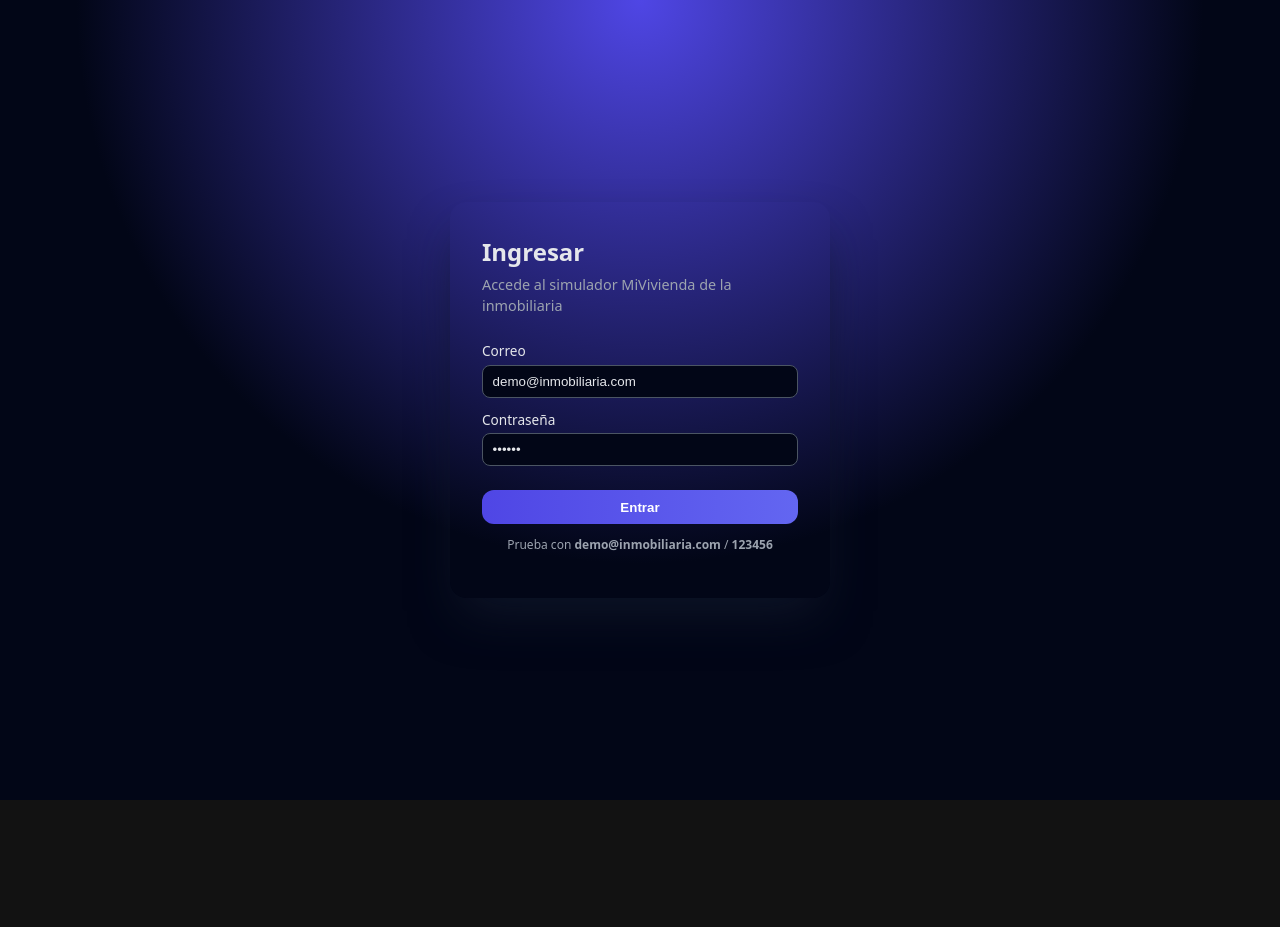
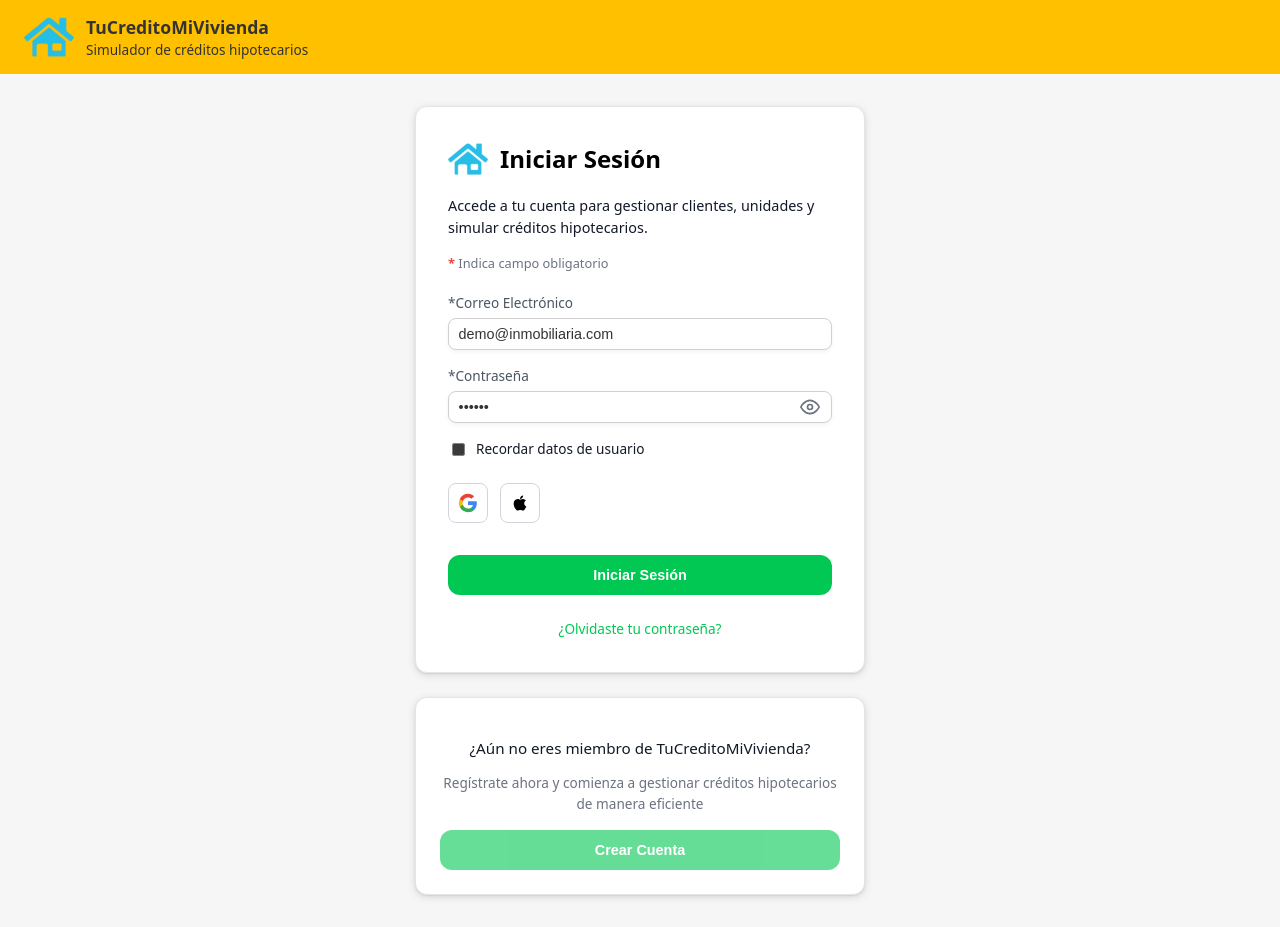
Before and after one commit to 1ASI0642-2520-6151-tucreditomivivienda/tucreditomivivienda-app, a Vue app: page /login in a window 1280 px wide. Before the commit the page ends 800 px from the top, so only its background shows below. Built offline with nearby package versions, Linux system fonts and the light colour scheme.

Commit message:
feat: enhance LoginView with new design elements and functionality; add password visibility toggle and remember me option

```diff
--- a/src/views/auth/LoginView.vue
+++ b/src/views/auth/LoginView.vue
@@ -7,6 +7,8 @@
 const password = ref('123456')
 const loading = ref(false)
 const errorMessage = ref('')
+const showPassword = ref(false)
+const rememberMe = ref(false)
 
 const authStore = useAuthStore()
 const router = useRouter()
@@ -28,33 +30,118 @@
 
 <template>
   <div class="login-page">
-    <div class="card">
-      <h1>Ingresar</h1>
-      <p class="subtitle">Accede al simulador MiVivienda de la inmobiliaria</p>
+    <!-- Header amarillo -->
+    <header class="header">
+      <div class="header-left">
+        <img src="/home.svg" alt="Logo" class="logo-icon" />
+        <div class="logo-text">
+          <span class="logo">TuCreditoMiVivienda</span>
+          <span class="tagline">Simulador de créditos hipotecarios</span>
+        </div>
+      </div>
+    </header>
+
+    <!-- Contenido principal -->
+    <div class="content">
+      <div class="login-card">
+        <div class="card-header">
+          <img src="/home.svg" alt="Logo" class="card-icon" />
+          <h1>Iniciar Sesión</h1>
+        </div>
+
+        <p class="intro-text">
+          Accede a tu cuenta para gestionar clientes, unidades y simular créditos hipotecarios.
+        </p>
+
+        <p class="mandatory-hint">
+          <span class="asterisk">*</span> Indica campo obligatorio
+        </p>
 
         <form @submit.prevent="handleSubmit" class="form">
-        <label>
-          Correo
-          <input v-model="email" type="email" required />
+          <label class="field">
+            <span class="label">*Correo Electrónico</span>
+            <input
+              v-model="email"
+              type="email"
+              required
+              class="input"
+              placeholder="correo@ejemplo.com"
+            />
           </label>
 
-        <label>
-          Contraseña
-          <input v-model="password" type="password" required />
+          <label class="field">
+            <span class="label">*Contraseña</span>
+            <div class="password-wrapper">
+              <input
+                v-model="password"
+                :type="showPassword ? 'text' : 'password'"
+                required
+                class="input password-input"
+                placeholder="Ingresa tu contraseña"
+              />
+              <button
+                type="button"
+                class="password-toggle"
+                @click="showPassword = !showPassword"
+                tabindex="-1"
+              >
+                <svg v-if="!showPassword" width="20" height="20" viewBox="0 0 24 24" fill="none" stroke="currentColor" stroke-width="2">
+                  <path d="M1 12s4-8 11-8 11 8 11 8-4 8-11 8-11-8-11-8z"></path>
+                  <circle cx="12" cy="12" r="3"></circle>
+                </svg>
+                <svg v-else width="20" height="20" viewBox="0 0 24 24" fill="none" stroke="currentColor" stroke-width="2">
+                  <path d="M17.94 17.94A10.07 10.07 0 0 1 12 20c-7 0-11-8-11-8a18.45 18.45 0 0 1 5.06-5.94M9.9 4.24A9.12 9.12 0 0 1 12 4c7 0 11 8 11 8a18.5 18.5 0 0 1-2.16 3.19m-6.72-1.07a3 3 0 1 1-4.24-4.24"></path>
+                  <line x1="1" y1="1" x2="23" y2="23"></line>
+                </svg>
+              </button>
+            </div>
           </label>
+
+          <label class="checkbox-field">
+            <input type="checkbox" v-model="rememberMe" />
+            <span>Recordar datos de usuario</span>
+          </label>
+
+          <div class="social-login">
+            <button type="button" class="social-btn google" tabindex="-1">
+              <svg width="20" height="20" viewBox="0 0 24 24">
+                <path fill="#4285F4" d="M22.56 12.25c0-.78-.07-1.53-.2-2.25H12v4.26h5.92c-.26 1.37-1.04 2.53-2.21 3.31v2.77h3.57c2.08-1.92 3.28-4.74 3.28-8.09z"/>
+                <path fill="#34A853" d="M12 23c2.97 0 5.46-.98 7.28-2.66l-3.57-2.77c-.98.66-2.23 1.06-3.71 1.06-2.86 0-5.29-1.93-6.16-4.53H2.18v2.84C3.99 20.53 7.7 23 12 23z"/>
+                <path fill="#FBBC05" d="M5.84 14.09c-.22-.66-.35-1.36-.35-2.09s.13-1.43.35-2.09V7.07H2.18C1.43 8.55 1 10.22 1 12s.43 3.45 1.18 4.93l2.85-2.22.81-.62z"/>
+                <path fill="#EA4335" d="M12 5.38c1.62 0 3.06.56 4.21 1.64l3.15-3.15C17.45 2.09 14.97 1 12 1 7.7 1 3.99 3.47 2.18 7.07l3.66 2.84c.87-2.6 3.3-4.53 6.16-4.53z"/>
+              </svg>
+            </button>
+            <button type="button" class="social-btn apple" tabindex="-1">
+              <svg width="20" height="20" viewBox="0 0 24 24" fill="currentColor">
+                <path d="M17.05 20.28c-.98.95-2.05.88-3.08.4-1.09-.5-2.08-.48-3.24 0-1.44.62-2.2.44-3.06-.4C2.79 15.25 3.51 7.59 9.05 7.31c1.35.07 2.29.74 3.08.8 1.18-.24 2.31-.93 3.57-.84 1.51.12 2.65.72 3.4 1.8-3.12 1.87-2.38 5.98.48 7.13-.57 1.5-1.31 2.99-2.54 4.09l.01-.01zM12.03 7.25c-.15-2.23 1.66-4.07 3.74-4.25.29 2.58-2.34 4.5-3.74 4.25z"/>
+              </svg>
+            </button>
+          </div>
 
           <p v-if="errorMessage" class="error">
             {{ errorMessage }}
           </p>
 
-        <button type="submit" :disabled="loading">
-          {{ loading ? 'Ingresando...' : 'Entrar' }}
+          <button type="submit" class="btn-primary" :disabled="loading">
+            {{ loading ? 'Ingresando...' : 'Iniciar Sesión' }}
           </button>
 
-        <p class="hint">
-          Prueba con <strong>demo@inmobiliaria.com</strong> / <strong>123456</strong>
+          <a href="#" class="forgot-password">¿Olvidaste tu contraseña?</a>
+        </form>
+      </div>
+
+      <!-- Sección de crear cuenta -->
+      <div class="signup-card">
+        <p class="signup-text">
+          ¿Aún no eres miembro de TuCreditoMiVivienda?
         </p>
-      </form>
+        <p class="signup-subtext">
+          Regístrate ahora y comienza a gestionar créditos hipotecarios de manera eficiente
+        </p>
+        <button type="button" class="btn-primary" disabled tabindex="-1">
+          Crear Cuenta
+        </button>
+      </div>
     </div>
   </div>
 </template>
@@ -63,80 +150,299 @@
 .login-page {
   min-height: 100vh;
   display: flex;
-  justify-content: center;
-  align-items: center;
-  background: radial-gradient(circle at top, #4f46e5 0, #020617 55%);
+  flex-direction: column;
+  background: #f6f6f6;
 }
 
-.card {
-  background: #020617020617;
-  border-radius: 1rem;
+/* Header amarillo */
+.header {
+  display: flex;
+  align-items: center;
+  justify-content: flex-start;
+  padding: 0.75rem 1.5rem;
+  background: #ffc000;
+  border-bottom: none;
+}
+
+.header-left {
+  display: flex;
+  align-items: center;
+  gap: 0.75rem;
+}
+
+.logo-icon {
+  width: 50px;
+  height: 50px;
+  flex-shrink: 0;
+}
+
+.logo-text {
+  display: flex;
+  flex-direction: column;
+}
+
+.logo {
+  font-weight: 700;
+  font-size: 1.1rem;
+  color: #333333;
+}
+
+.tagline {
+  font-size: 0.85rem;
+  color: #333333;
+}
+
+/* Contenido principal */
+.content {
+  flex: 1;
+  display: flex;
+  flex-direction: column;
+  align-items: center;
+  justify-content: center;
+  padding: 2rem 1rem;
+  gap: 1.5rem;
+}
+
+/* Card de login */
+.login-card {
+  background: #ffffff;
+  border-radius: 0.75rem;
+  border: 1px solid #e5e5e5;
   padding: 2rem;
   width: 100%;
-  max-width: 380px;
-  box-shadow: 0 25px 50px -12px rgba(15, 23, 42, 0.9);
-  color: #e5e7eb;
+  max-width: 450px;
+  box-shadow: 0 2px 8px rgba(0, 0, 0, 0.12), 0 1px 2px rgba(0, 0, 0, 0.08);
+}
+
+.card-header {
+  display: flex;
+  align-items: center;
+  gap: 0.75rem;
+  margin-bottom: 1rem;
+}
+
+.card-icon {
+  width: 40px;
+  height: 40px;
+  flex-shrink: 0;
 }
 
 h1 {
   margin: 0;
   font-size: 1.5rem;
+  color: #000000;
+  font-weight: 700;
 }
 
-.subtitle {
-  margin-top: 0.25rem;
-  margin-bottom: 1.5rem;
+.intro-text {
+  color: #111827;
   font-size: 0.9rem;
-  color: #9ca3af;
+  margin-bottom: 1rem;
+  line-height: 1.5;
 }
 
-.form label {
-  display: block;
-  font-size: 0.85rem;
-  margin-bottom: 0.75rem;
+.mandatory-hint {
+  font-size: 0.8rem;
+  color: #6b7280;
+  margin-bottom: 1.25rem;
 }
 
-input {
-  width: 100%;
-  margin-top: 0.2rem;
-  padding: 0.5rem 0.6rem;
-  border-radius: 0.5rem;
-  border: 1px solid #4b5563;
-  background: #020617;
-  color: #e5e7eb;
+.asterisk {
+  color: #ef4444;
+  font-weight: 600;
 }
 
-input:focus {
-  outline: none;
-  border-color: #6366f1;
+/* Formulario */
+.form {
+  display: flex;
+  flex-direction: column;
+  gap: 1rem;
 }
 
-button {
+.field {
+  display: flex;
+  flex-direction: column;
+  gap: 0.25rem;
+}
+
+.label {
+  color: #4b5563;
+  font-weight: 500;
+  font-size: 0.85rem;
+}
+
+.input {
+  border-radius: 0.5rem;
+  border: 1px solid #d0d0d0;
+  padding: 0.45rem 0.6rem;
+  background: #ffffff;
+  color: #333333;
+  font-size: 0.9rem;
+  box-shadow: 0 2px 4px rgba(0, 0, 0, 0.05);
+  transition: border-color 0.2s;
+}
+
+.input:focus {
+  outline: none;
+  border-color: #00c853;
+}
+
+.password-wrapper {
+  position: relative;
   width: 100%;
-  margin-top: 0.75rem;
-  padding: 0.6rem 0.8rem;
+}
+
+.password-input {
+  width: 100%;
+  padding-right: 2.5rem;
+}
+
+.password-toggle {
+  position: absolute;
+  right: 0.5rem;
+  top: 50%;
+  transform: translateY(-50%);
+  background: none;
+  border: none;
+  cursor: pointer;
+  color: #6b7280;
+  padding: 0.25rem;
+  display: flex;
+  align-items: center;
+  justify-content: center;
+}
+
+.password-toggle:hover {
+  color: #111827;
+}
+
+.checkbox-field {
+  display: flex;
+  align-items: center;
+  gap: 0.5rem;
+  font-size: 0.85rem;
+  color: #111827;
+  cursor: pointer;
+}
+
+.checkbox-field input[type="checkbox"] {
+  width: auto;
+  cursor: pointer;
+}
+
+.social-login {
+  display: flex;
+  gap: 0.75rem;
+  margin: 0.5rem 0;
+}
+
+.social-btn {
+  width: 40px;
+  height: 40px;
+  border-radius: 0.5rem;
+  border: 1px solid #d1d5db;
+  background: #ffffff;
+  cursor: pointer;
+  display: flex;
+  align-items: center;
+  justify-content: center;
+  transition: background 0.2s;
+}
+
+.social-btn:hover {
+  background: #f3f4f6;
+}
+
+.social-btn.apple {
+  color: #000000;
+}
+
+.error {
+  color: #ef4444;
+  font-size: 0.85rem;
+  margin-top: -0.5rem;
+  padding: 0.5rem;
+  background: #fef2f2;
+  border-radius: 0.5rem;
+  border: 1px solid #fecaca;
+}
+
+.btn-primary {
+  width: 100%;
+  padding: 0.75rem 1rem;
   border-radius: 0.75rem;
   border: none;
-  background: linear-gradient(90deg, #4f46e5, #6366f1);
+  background: #00c853;
   color: white;
   font-weight: 600;
+  font-size: 0.9rem;
   cursor: pointer;
+  transition: background 0.2s;
+  margin-top: 0.5rem;
 }
-button:disabled {
+
+.btn-primary:hover:not(:disabled) {
+  background: #00b34a;
+}
+
+.btn-primary:disabled {
   opacity: 0.6;
   cursor: default;
 }
 
-.error {
-  color: #fca5a5;
-  font-size: 0.8rem;
-  margin-top: 0.25rem;
+.forgot-password {
+  text-align: center;
+  color: #00c853;
+  font-size: 0.85rem;
+  text-decoration: none;
+  margin-top: 0.5rem;
+  transition: color 0.2s;
 }
 
-.hint {
-  font-size: 0.75rem;
-  color: #9ca3af;
-  margin-top: 0.75rem;
+.forgot-password:hover {
+  color: #00b34a;
+  text-decoration: underline;
+}
+
+/* Card de registro */
+.signup-card {
+  background: #ffffff;
+  border-radius: 0.75rem;
+  border: 1px solid #e5e5e5;
+  padding: 1.5rem;
+  width: 100%;
+  max-width: 450px;
+  box-shadow: 0 2px 8px rgba(0, 0, 0, 0.12), 0 1px 2px rgba(0, 0, 0, 0.08);
   text-align: center;
 }
+
+.signup-text {
+  color: #111827;
+  font-size: 0.95rem;
+  margin-bottom: 0.5rem;
+  font-weight: 500;
+}
+
+.signup-subtext {
+  color: #6b7280;
+  font-size: 0.85rem;
+  margin-bottom: 1rem;
+  line-height: 1.5;
+}
+
+.signup-card .btn-primary {
+  margin-top: 0;
+}
+
+/* Responsive */
+@media (max-width: 640px) {
+  .login-card,
+  .signup-card {
+    padding: 1.5rem;
+  }
+
+  h1 {
+    font-size: 1.25rem;
+  }
+}
 </style>
```
Lines whose indentation alone changed are shown as unchanged.
